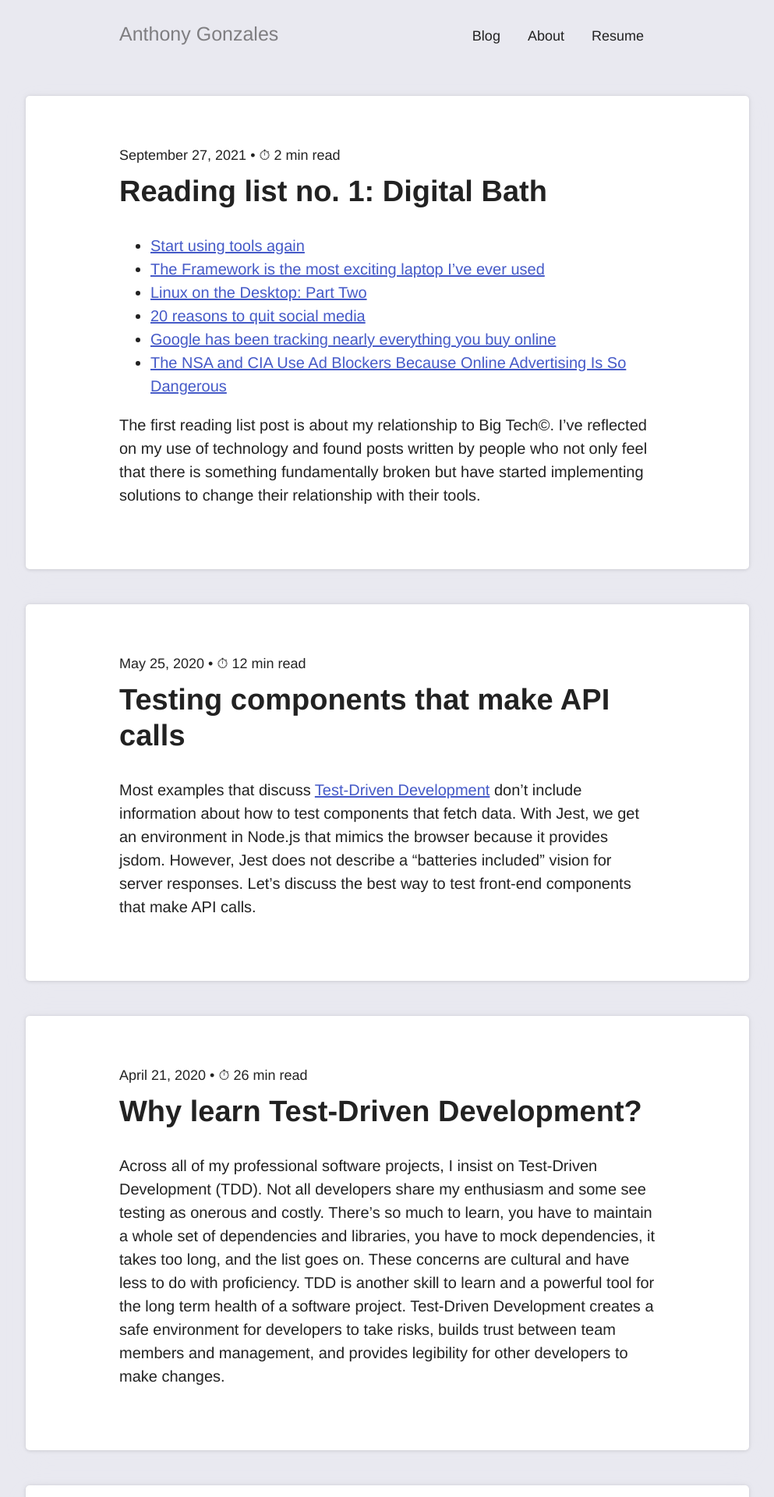
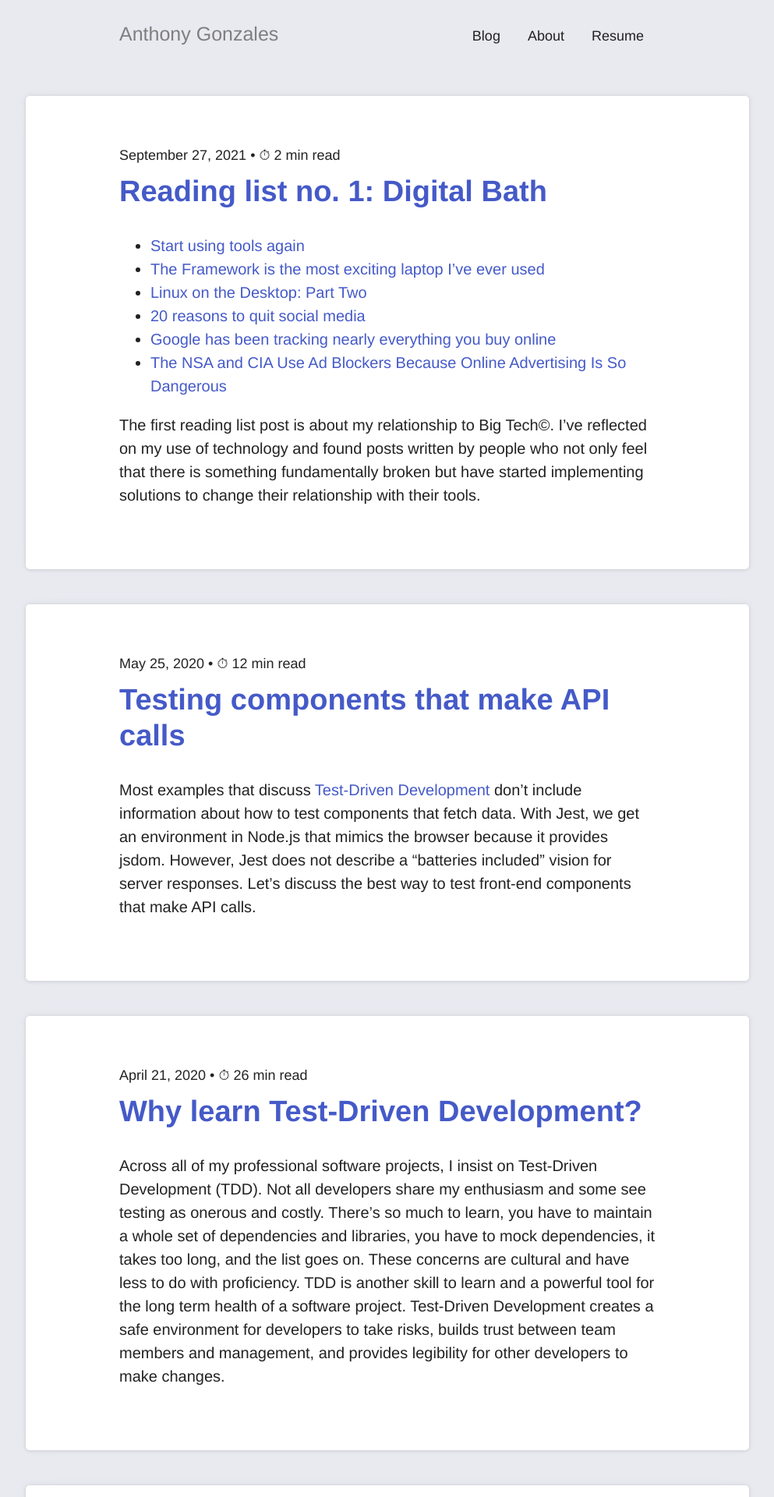
Before and after one commit to antgonzales/antgonzales.github.io, a Jekyll site: the page built from index.html, in a window 1280 px wide. Shown: the top 1920 px of the page at 78% size, without its empty margins (143-1136 px from the left). Built offline with Jekyll 4.4.1, drawn with Linux system fonts in a browser that asks for light colours.

Commit message:
Fix link styles

```diff
--- a/_data/resume.json
+++ b/_data/resume.json
@@ -2,7 +2,7 @@
 
   "basics":{
     "name":"Anthony Gonzales",
-    "label":"Senior Software Engineer at Compass",
+    "label":"Software Engineer",
     "picture":"http://0.gravatar.com/avatar/5fd4080e57721c6e9705b25e1bd48d63",
     "email":"ozid6i16j@relay.firefox.com",
     "phone":"",
@@ -16,7 +16,7 @@
       {
         "network":"LinkedIn",
         "username":"anthonymgonzales",
-        "url":"https://www.linkedin.com/in/anthonymgonzales/"
+        "url":"https://www.linkedin.com/in/anthonymgonzales"
       },
       {
         "network":"Github",
--- a/_sass/_base.scss
+++ b/_sass/_base.scss
@@ -24,9 +24,12 @@ hr {
 
 a {
   color: $link-color;
-  &:visited,
+  text-decoration: none;
   &:hover,
   &:focus {
+    text-decoration: underline;
+  }
+  &:visited {
     color: darken($link-color, 15%);
   }
 }
--- a/_sass/_blog.scss
+++ b/_sass/_blog.scss
@@ -11,17 +11,3 @@
 .blog-post-title {
   margin-top: 0;
 }
-
-.blog-post-title a {
-  color: $primary-text-color;
-  text-decoration: none;
-  &:hover {
-    text-decoration: none;
-  }
-}
-
-.blog-content {
-}
-
-.blog-post-content {
-}
```
